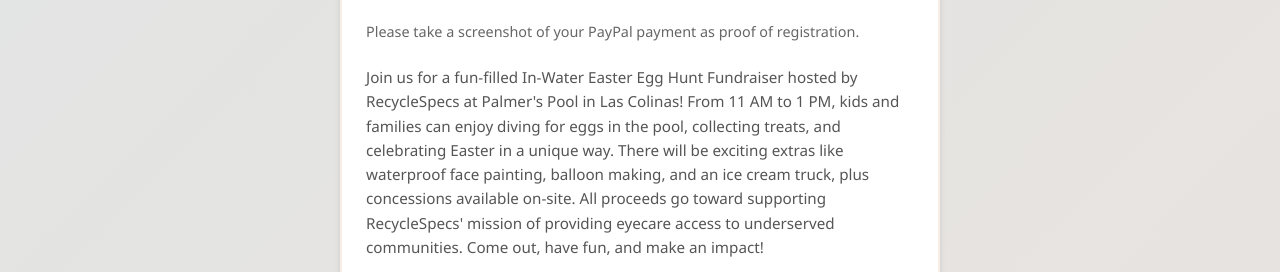
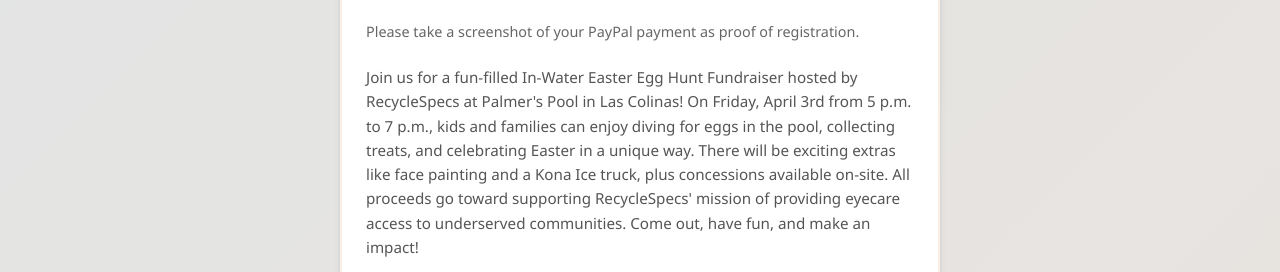
Before and after one commit to soumil-voona/recycle-specs, a React (Vite) app: page /easter in a window 1280 px wide. Shown: the part 528-800 px from the top of the page. Built offline with nearby package versions, Linux system fonts and the light colour scheme; no server answers; a web font is replaced by a local one.

Commit message:
para fix

```diff
--- a/src/sections/Easter.jsx
+++ b/src/sections/Easter.jsx
@@ -243,7 +243,7 @@
               Please take a screenshot of your PayPal payment as proof of registration.
             </div>
             <p style={{ marginTop: '0.5rem', lineHeight: 1.6 }}>
-              Join us for a fun-filled In-Water Easter Egg Hunt Fundraiser hosted by RecycleSpecs at Palmer's Pool in Las Colinas! From 11 AM to 1 PM, kids and families can enjoy diving for eggs in the pool, collecting treats, and celebrating Easter in a unique way. There will be exciting extras like waterproof face painting, balloon making, and an ice cream truck, plus concessions available on-site. All proceeds go toward supporting RecycleSpecs' mission of providing eyecare access to underserved communities. Come out, have fun, and make an impact!
+              Join us for a fun-filled In-Water Easter Egg Hunt Fundraiser hosted by RecycleSpecs at Palmer's Pool in Las Colinas! On Friday, April 3rd from 5 p.m. to 7 p.m., kids and families can enjoy diving for eggs in the pool, collecting treats, and celebrating Easter in a unique way. There will be exciting extras like face painting and a Kona Ice truck, plus concessions available on-site. All proceeds go toward supporting RecycleSpecs' mission of providing eyecare access to underserved communities. Come out, have fun, and make an impact!
             </p>
           </div>
         </motion.div>
```
